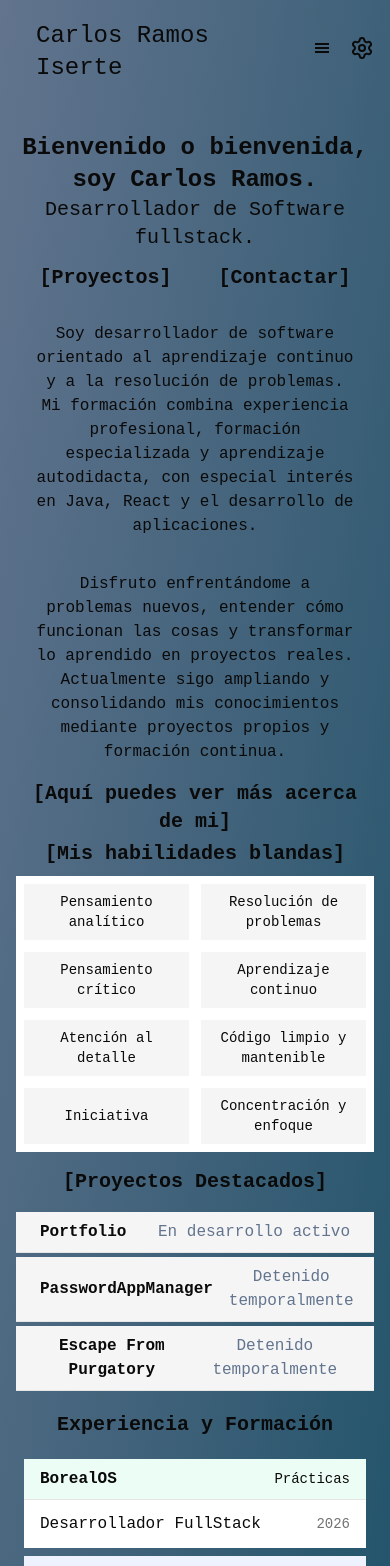
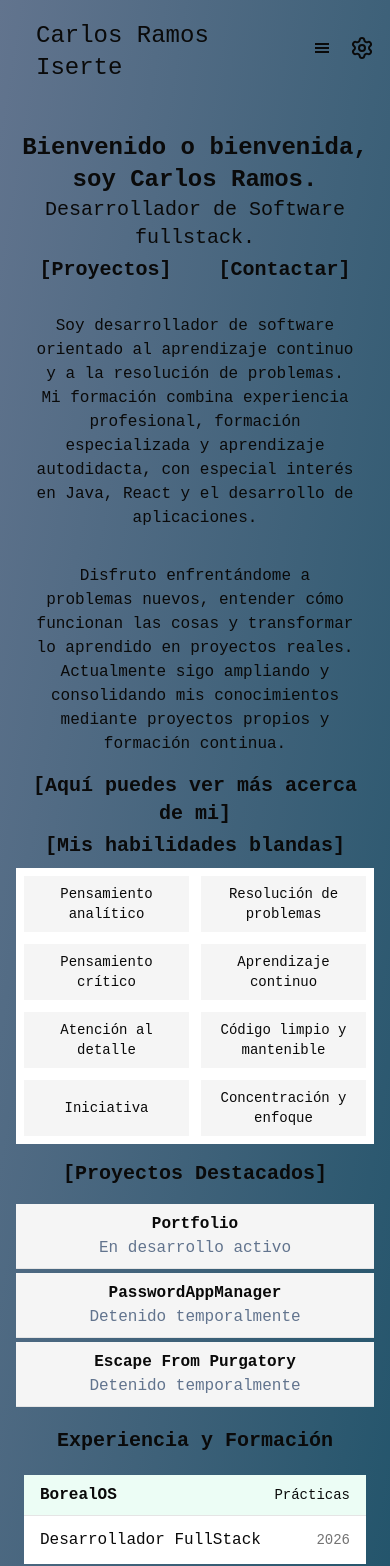
Before and after one commit to CarlosRamosDeveloper/portfolio, a React (Vite) app: page / in a window 390 px wide. Shown: the top 1566 px of the page. Built offline with nearby package versions, Linux system fonts and the light colour scheme.

Commit message:
implemented responsive at landing

```diff
--- a/src/portfolio/pages/landing/components/LandingHero.tsx
+++ b/src/portfolio/pages/landing/components/LandingHero.tsx
@@ -9,7 +9,7 @@ export const LandingHero = () => {
     <div className="my-3 flex flex-col text-center">
       <LandingLabel text={LANDING_TEXT.title} type="title" />
       <LandingLabel text={LANDING_TEXT.subtitle} type="subtitle" />
-      <div className="flex justify-around mt-3">
+      <div className="flex justify-around mt-1 lg:mt-3">
         <Link to={ROUTES.projects}>
           <LandingLabel text={`[${LANDING_TEXT.projects}]`} type="navigation" />
         </Link>
--- a/src/portfolio/pages/landing/components/landing-featured-card/LandingFeaturedHeaderCard.tsx
+++ b/src/portfolio/pages/landing/components/landing-featured-card/LandingFeaturedHeaderCard.tsx
@@ -7,7 +7,7 @@ interface Props {
 
 export const LandingFeaturedHeaderCard = ({ title, status }: Props) => {
   return (
-    <div className="flex items-center justify-between border-b border-border px-4 py-2 bg-accent mt-1">
+    <div className="mt-1 flex flex-col items-center border-b border-border bg-accent px-4 py-2 lg:flex-row lg:justify-between">
       <LandingFeaturedLabel text={title} type="title" />
       <LandingFeaturedLabel text={status} type="status" />
     </div>
```
